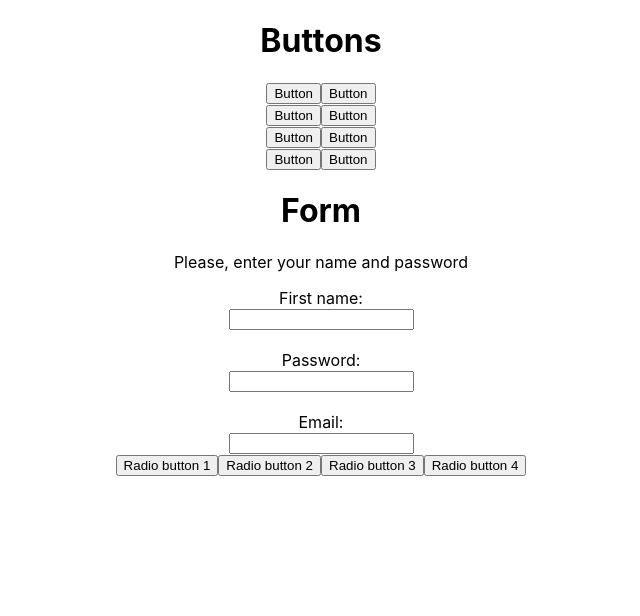
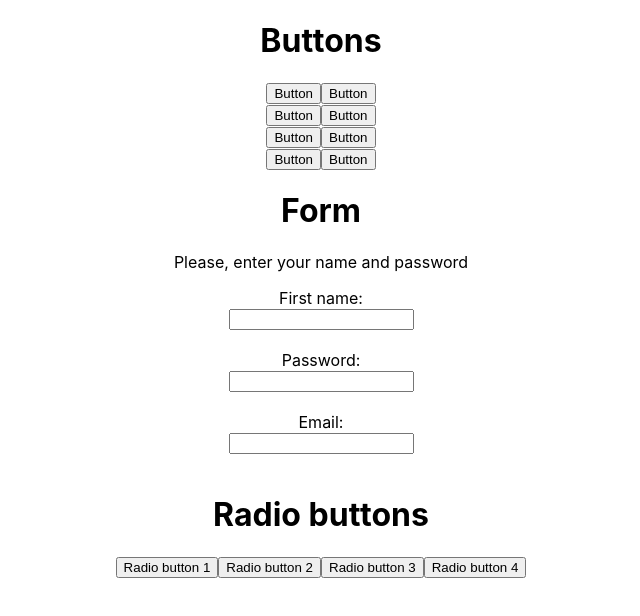
Before and after one commit to MariaKlo/ui-kit-react, a React (Create React App) app: page / in a window 1280 px wide. Shown: the top 616 px of the page, without its empty margins (279-919 px from the left). Built offline with nearby package versions, Linux system fonts and the light colour scheme.

Commit message:
Add radio-buttons' class names

```diff
--- a/src/components/radio-buttons/radio-buttons.js
+++ b/src/components/radio-buttons/radio-buttons.js
@@ -4,10 +4,14 @@ class RadioButton extends React.Component {
     render() {
         return (
             <div>
-                <button type="radio" name="radio">Radio button 1</button>
-                <button type="radio" name="radio">Radio button 2</button>
-                <button type="radio" name="radio">Radio button 3</button>
-                <button type="radio" name="radio">Radio button 4</button>
+                <br/>
+                <h1>Radio buttons</h1>
+                <div className="radio-buttons__wrap">
+                    <button type="radio" name="radio">Radio button 1</button>
+                    <button type="radio" name="radio">Radio button 2</button>
+                    <button type="radio" name="radio">Radio button 3</button>
+                    <button type="radio" name="radio">Radio button 4</button>
+                </div>
             </div>
         );
     }
```
